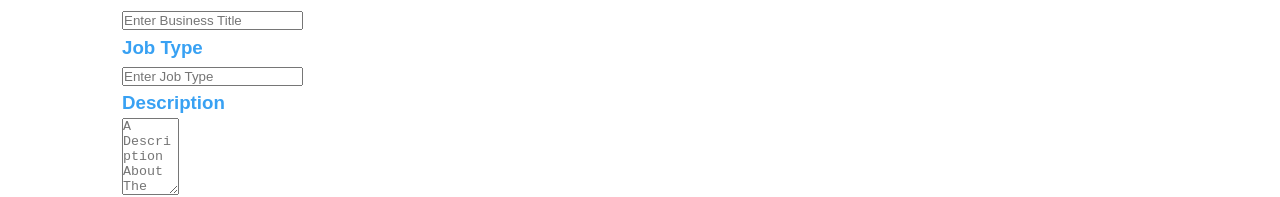
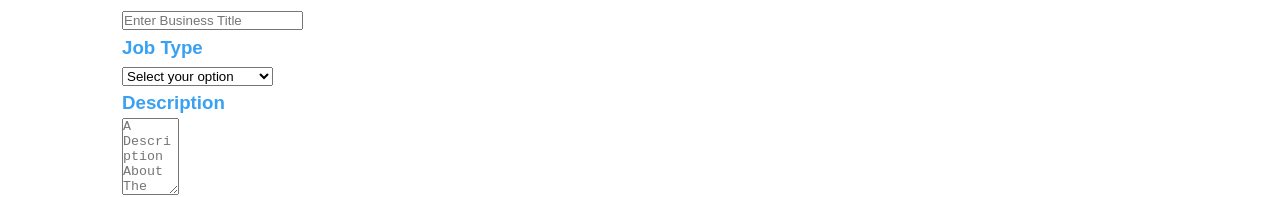
Before and after one commit to altereitay/FirstStep, a React (Create React App) app in the folder src/client/first-step-client/: page /uploadjob in a window 1280 px wide. Shown: the part 248-445 px from the top of the page. Built offline with nearby package versions, Linux system fonts and the light colour scheme; no server answers.

Commit message:
Added select options to Job Type

```diff
--- a/src/client/first-step-client/src/components/jobs/UpdateJob.js
+++ b/src/client/first-step-client/src/components/jobs/UpdateJob.js
@@ -2,10 +2,11 @@ import React, { useState, Fragment } from "react";
 import { useNavigate, useParams } from "react-router-dom";
 import { connect } from "react-redux";
 import { updateJob } from "../../actions/jobs";
+import { setAlert } from "../../actions/alert";
 
-const UpdateJob = ({jobs, updateJob}) => {
-    const {id} = useParams();
-    let index = jobs.jobs.map(job=>job._id).indexOf(id);
+const UpdateJob = ({ jobs, updateJob, setAlert }) => {
+    const { id } = useParams();
+    let index = jobs.jobs.map(job => job._id).indexOf(id);
     let job = jobs.jobs[index];
     const navigate = useNavigate();
     const [formData, setFormData] = useState({
@@ -18,7 +19,7 @@ const UpdateJob = ({jobs, updateJob}) => {
         jobType: job.jobType,
         requiredSkills: job.requiredSkills
     })
-    const {jobTitle, business, percentageOfJob, location, jobType, description, requiredSkills} = formData
+    const { jobTitle, business, percentageOfJob, location, jobType, description, requiredSkills } = formData
     const [availabilityData, setAvailability] = useState({
         sunday: job.requiredDays.sunday,
         monday: job.requiredDays.monday,
@@ -28,20 +29,27 @@ const UpdateJob = ({jobs, updateJob}) => {
         friday: job.requiredDays.friday,
         saturday: job.requiredDays.saturday
     })
-    const {sunday, monday, tuesday, wednesday, thursday, friday, saturday} = availabilityData
+    const { sunday, monday, tuesday, wednesday, thursday, friday, saturday } = availabilityData
 
     const onChange = event => {
-        setFormData({...formData, [event.target.name]: event.target.value});
+        setFormData({ ...formData, [event.target.name]: event.target.value });
     }
     const skillsOnChange = e => {
         let reqSkill = e.target.value.split(',');
-        setFormData({...formData, requiredSkills: reqSkill});
+        setFormData({ ...formData, requiredSkills: reqSkill });
+    }
+    const onJobChange = e => {
+        setFormData({ ...formData, jobType: e.target.value })
     }
     const availabilityOnChange = e => {
-        setAvailability({...availabilityData, [e.target.name]: e.target.checked});
+        setAvailability({ ...availabilityData, [e.target.name]: e.target.checked });
     }
     const onSubmit = async (event) => {
         event.preventDefault();
+        if (jobType === "") {
+            setAlert("Job Type Must Be Selected", "danger")
+            return;
+        }
         updateJob(formData, availabilityData, id, navigate);
     }
 
@@ -52,34 +60,35 @@ const UpdateJob = ({jobs, updateJob}) => {
             <Fragment>
                 <h1 className="large text-primary">Update Job</h1>
                 <div className='form-group'>
-                    <h3 style={{color: '#38a1f3'}}>Job Title</h3>
+                    <h3 style={{ color: '#38a1f3' }}>Job Title</h3>
                     <input type='text'
                         placeholder='Update Job Title'
                         name='jobTitle'
                         value={jobTitle}
                         onChange={event => onChange(event)}
-                           required/>
+                        required />
                 </div>
                 <div className='form-group'>
-                    <h3 style={{color: '#38a1f3'}}>Business</h3>
+                    <h3 style={{ color: '#38a1f3' }}>Business</h3>
                     <input type='text'
                         placeholder='Update Business Title'
                         name='business'
                         value={business}
                         onChange={event => onChange(event)}
-                           required/>
+                        required />
                 </div>
                 <div className='form-group'>
-                    <h3 style={{color: '#38a1f3'}}>Job Type</h3>
-                    <input type='text'
-                           placeholder='Update Job Type'
-                           name='jobType'
-                           value={jobType}
-                           onChange={event => onChange(event)}
-                           required/>
+                    <h3 style={{ color: '#38a1f3' }}>Job Type</h3>
+                    <select onChange={e => onJobChange(e)} value={jobType}>
+                        <option value="Software Engineering">Software Engineering</option>
+                        <option value="Civil Engineering">Civil Engineering</option>
+                        <option value="Electrical Engineering">Electrical Engineering</option>
+                        <option value="Industrial Engineering">Industrial Engineering</option>
+                        <option value="Architecture">Architecture</option>
+                    </select>
                 </div>
                 <div className='form-group'>
-                    <h3 style={{color: '#38a1f3'}}>Description</h3>
+                    <h3 style={{ color: '#38a1f3' }}>Description</h3>
                     <textarea
                         placeholder='A Description About The Job'
                         name='description'
@@ -90,40 +99,40 @@ const UpdateJob = ({jobs, updateJob}) => {
                     />
                 </div>
                 <div className='form-group'>
-                    <h3 style={{color: '#38a1f3'}}>Job Percent</h3>
+                    <h3 style={{ color: '#38a1f3' }}>Job Percent</h3>
                     <input type='text'
                         placeholder='Update Job Percent'
                         name='percentageOfJob'
                         value={percentageOfJob}
                         onChange={event => onChange(event)}
-                           required/>
+                        required />
                 </div>
                 <div className='form-group'>
-                    <h3 style={{color: '#38a1f3'}}>location</h3>
+                    <h3 style={{ color: '#38a1f3' }}>location</h3>
                     <input type='text'
                         placeholder='Update Job Location'
                         name='location'
                         value={location}
                         onChange={event => onChange(event)}
-                           required/>
+                        required />
                 </div>
                 <div className="form-group">
-                    <h3 style={{color: '#38a1f3'}}>Required Skills</h3>
+                    <h3 style={{ color: '#38a1f3' }}>Required Skills</h3>
                     <input type="text"
                         placeholder="Update Required Skills"
                         name="requiredSkills"
                         value={requiredSkills}
-                           onChange={(e) => skillsOnChange(e)}/>
+                        onChange={(e) => skillsOnChange(e)} />
                 </div>
                 <div className="form-group">
-                    <h3 style={{color: '#38a1f3'}}>Required Days</h3>
+                    <h3 style={{ color: '#38a1f3' }}>Required Days</h3>
                     <label className='my-1'>
                         <input type="checkbox"
                             name="sunday"
                             checked={sunday}
                             className='my-1'
                             value={sunday}
-                               onChange={(e) => availabilityOnChange(e)}/>
+                            onChange={(e) => availabilityOnChange(e)} />
                         Sunday
                     </label>
                     <label className='my-1'>
@@ -132,7 +141,7 @@ const UpdateJob = ({jobs, updateJob}) => {
                             checked={monday}
                             className='my-1'
                             value={monday}
-                               onChange={(e) => availabilityOnChange(e)}/>
+                            onChange={(e) => availabilityOnChange(e)} />
                         Monday
                     </label>
                     <label className='my-1'>
@@ -141,7 +150,7 @@ const UpdateJob = ({jobs, updateJob}) => {
                             checked={tuesday}
                             className='my-1'
                             value={tuesday}
-                               onChange={(e) => availabilityOnChange(e)}/>
+                            onChange={(e) => availabilityOnChange(e)} />
                         Tuesday
                     </label>
                     <label className='my-1'>
@@ -150,7 +159,7 @@ const UpdateJob = ({jobs, updateJob}) => {
                             checked={wednesday}
                             className='my-1'
                             value={wednesday}
-                               onChange={(e) => availabilityOnChange(e)}/>
+                            onChange={(e) => availabilityOnChange(e)} />
                         Wednesday
                     </label>
                     <label className='my-1'>
@@ -159,7 +168,7 @@ const UpdateJob = ({jobs, updateJob}) => {
                             checked={thursday}
                             className='my-1'
                             value={thursday}
-                               onChange={(e) => availabilityOnChange(e)}/>
+                            onChange={(e) => availabilityOnChange(e)} />
                         Thursday
                     </label>
                     <label className='my-1'>
@@ -168,7 +177,7 @@ const UpdateJob = ({jobs, updateJob}) => {
                             checked={friday}
                             className='my-1'
                             value={friday}
-                               onChange={(e) => availabilityOnChange(e)}/>
+                            onChange={(e) => availabilityOnChange(e)} />
                         Friday
                     </label>
                     <label className='my-1'>
@@ -177,17 +186,17 @@ const UpdateJob = ({jobs, updateJob}) => {
                             checked={saturday}
                             className='my-1'
                             value={saturday}
-                               onChange={(e) => availabilityOnChange(e)}/>
+                            onChange={(e) => availabilityOnChange(e)} />
                         Saturday
                     </label>
                 </div>
-                <input type='submit' className='btn btn-primary my-1'/>
+                <input type='submit' className='btn btn-primary my-1' />
             </Fragment>
         </form>
     )
 }
 
-const mapStateToProps = state =>({
+const mapStateToProps = state => ({
     jobs: state.jobs
 })
-export default connect(mapStateToProps, {updateJob})(UpdateJob)
+export default connect(mapStateToProps, { updateJob, setAlert })(UpdateJob)
--- a/src/client/first-step-client/src/components/jobs/UploadJob.js
+++ b/src/client/first-step-client/src/components/jobs/UploadJob.js
@@ -2,9 +2,10 @@ import React, {useState, Fragment} from "react";
 import {useNavigate} from "react-router-dom";
 import {connect} from "react-redux";
 import {newJob} from "../../actions/jobs";
+import { setAlert } from "../../actions/alert";
 
 
-const UploadJob = ({profile, newJob}) => {
+const UploadJob = ({profile, newJob, setAlert}) => {
     const navigate = useNavigate();
     const [formData, setFormData] = useState({
         jobTitle: '',
@@ -28,6 +29,9 @@ const UploadJob = ({profile, newJob}) => {
     })
     const {sunday, monday, tuesday, wednesday, thursday, friday, saturday} = availabilityData
 
+    const onJobChange = e => {
+        setFormData({...formData, jobType: e.target.value})
+    }
     const onChange = event => {
         setFormData({...formData, [event.target.name]: event.target.value});
     }
@@ -40,6 +44,10 @@ const UploadJob = ({profile, newJob}) => {
     }
     const onSubmit = async (event) => {
         event.preventDefault();
+        if (jobType === ""){
+            setAlert("Job Type Must Be Selected", "danger")
+            return;
+        }
         newJob(formData, availabilityData, profile, navigate);
     }
 
@@ -67,12 +75,20 @@ const UploadJob = ({profile, newJob}) => {
                 </div>
                 <div className='form-group'>
                     <h3 style={{color: '#38a1f3'}}>Job Type</h3>
-                    <input type='text'
+                    {/* <input type='text'
                            placeholder='Enter Job Type'
                            name='jobType'
                            value={jobType}
                            onChange={event => onChange(event)}
-                           required/>
+                           required/> */}
+                        <select onChange={e => onJobChange(e)}>
+                            <option value="" disabled selected>Select your option</option>
+                            <option value="Software Engineering">Software Engineering</option>
+                            <option value="Civil Engineering">Civil Engineering</option>
+                            <option value="Electrical Engineering">Electrical Engineering</option>
+                            <option value="Industrial Engineering">Industrial Engineering</option>
+                            <option value="Architecture">Architecture</option>
+                        </select>
                 </div>
                 <div className='form-group'>
                     <h3 style={{color: '#38a1f3'}}>Description</h3>
@@ -180,4 +196,4 @@ const mapStateToProps = state => {
         profile: state.profiles.profile
     }
 }
-export default connect(mapStateToProps, {newJob})(UploadJob)
+export default connect(mapStateToProps, {newJob, setAlert})(UploadJob)
```
Lines whose indentation alone changed are shown as unchanged.
